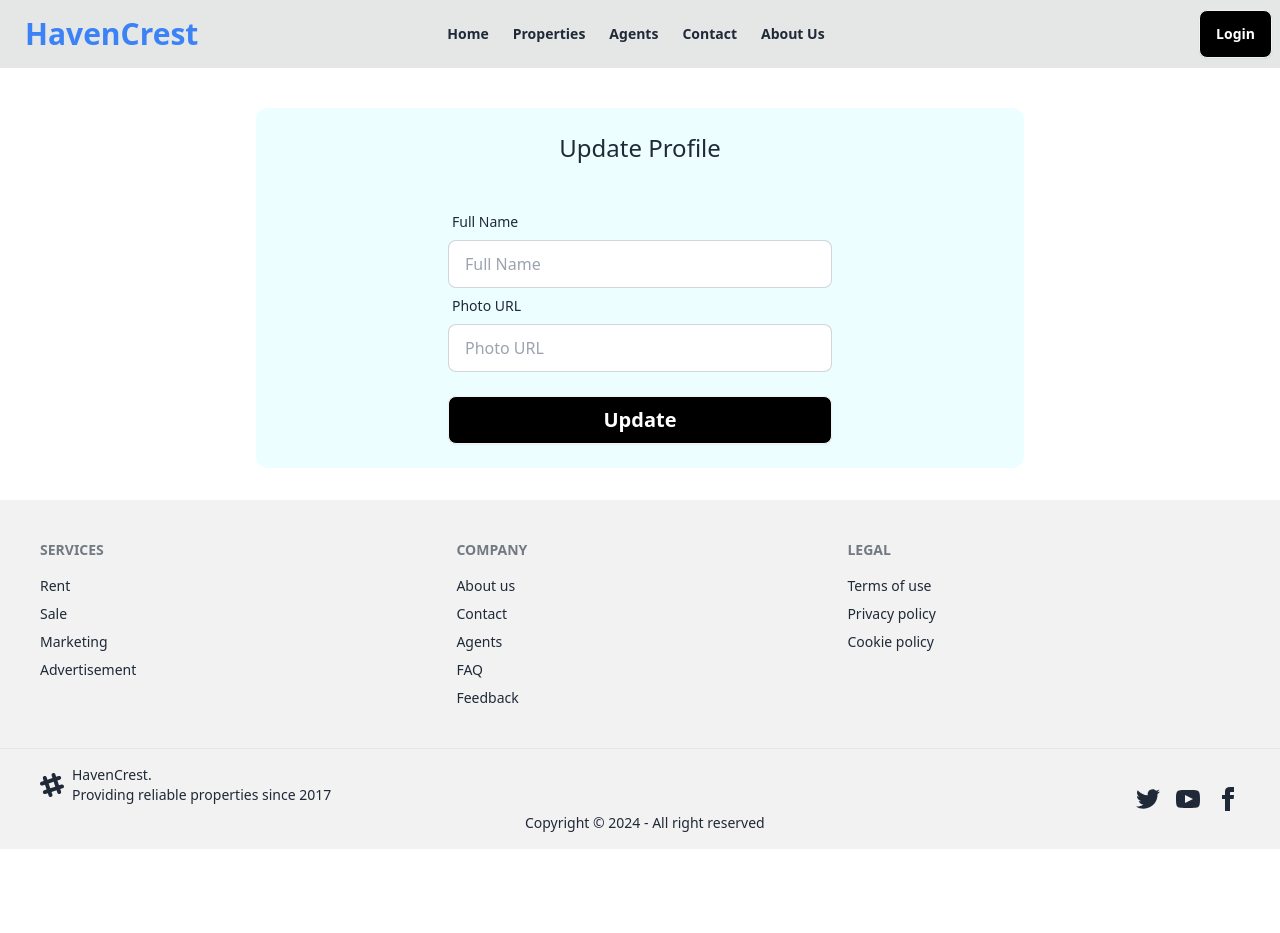
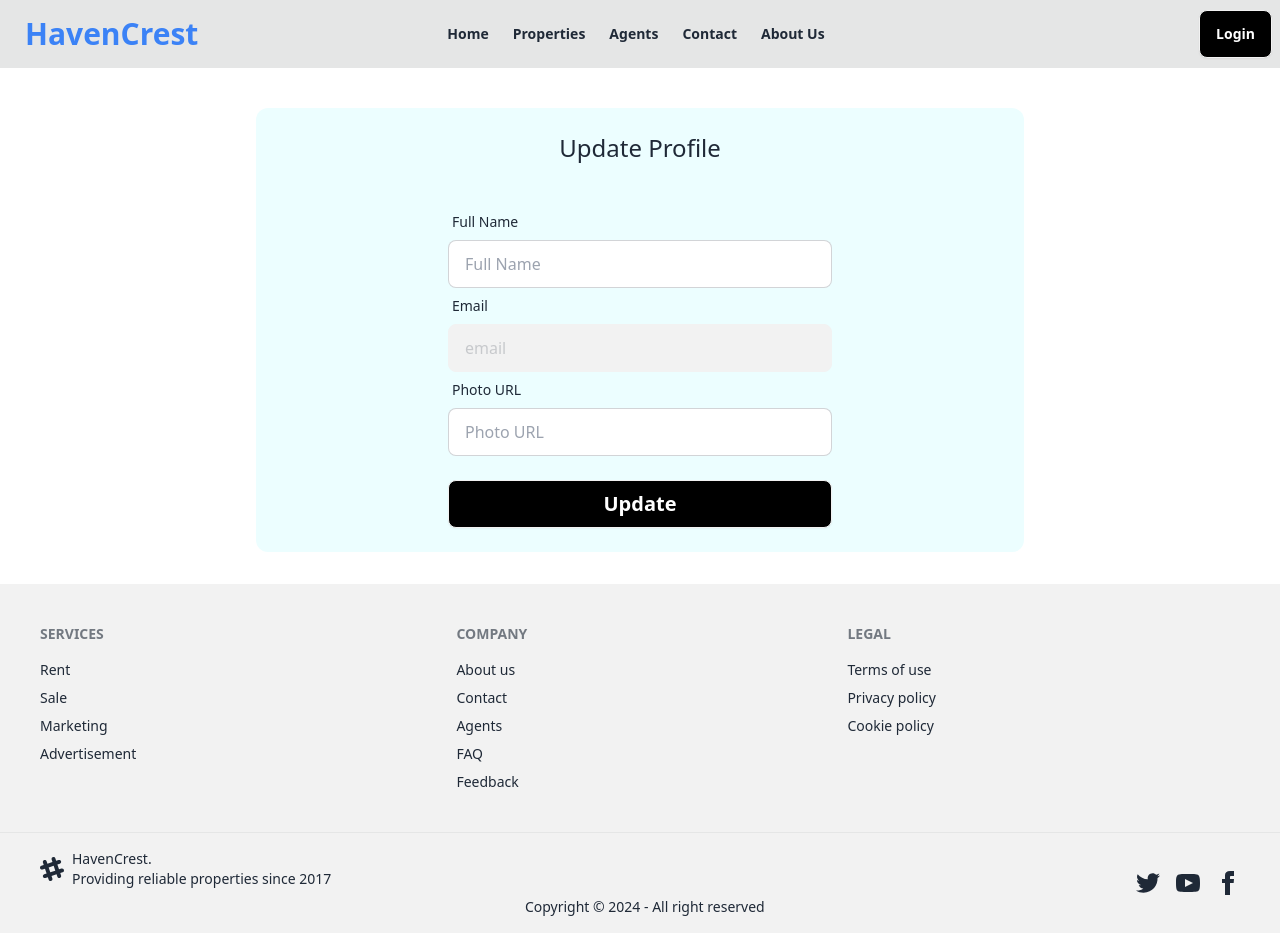
Before and after one commit to tazim5032/residential-real-estate, a React (Vite) app: page /update in a window 1280 px wide. Before the commit the page ends 849 px from the top, so only its background shows below. Built offline with nearby package versions, Linux system fonts and the light colour scheme; no server answers.

Commit message:
read me added

```diff
--- a/src/Components/Navbar.jsx
+++ b/src/Components/Navbar.jsx
@@ -60,7 +60,7 @@ const Navbar = () => {
                 {
                     user ? <NavLink className={({ isActive }) => isActive ?
                         'text-[#23BE0A] border border-green-500 p-2 sm:mr-2 rounded' : 'p-2 sm:mr-2 rounded'} to="/update">
-                        <a>Update Profile</a></NavLink> :
+                        <a className="font-bold">Update Profile</a></NavLink> :
                         <a></a>
                 }
                 {
--- a/src/Components/PrivateRoute/PrivateRoute.jsx
+++ b/src/Components/PrivateRoute/PrivateRoute.jsx
@@ -8,7 +8,8 @@ const PrivateRoute = ({children}) => {
     const location = useLocation();
 
     if(loading){
-        return <span className="loading loading-bars loading-lg"></span>
+        return <Navigate to='/login' state={location?.pathname || '/'}></Navigate>
+       // return <div className="flex items-center justify-center"><div className="h-[400px] w-1/2 flex items-center justify-center"><span className="loading loading-bars loading-lg"></span></div></div>
     }
 
     if(!user){
--- a/src/Pages/Details.jsx
+++ b/src/Pages/Details.jsx
@@ -3,7 +3,7 @@ import { useParams } from "react-router-dom";
 
 const Details = () => {
     const { id } = useParams();
-    console.log(id);
+    //console.log(id);
     const [product, setProduct] = useState(null);
 
 
@@ -22,10 +22,10 @@ const Details = () => {
         fetchProductDetails();
     }, [id]);
 
-    console.log(product)
+    //console.log(product)
 
     if (!product) {
-        return <span className="loading loading-bars loading-lg"></span>
+        return <div className="flex items-center justify-center"><div className="h-[400px] w-1/2 flex items-center justify-center"><span className="loading loading-bars loading-lg"></span></div></div>
     }
 
     return (
--- a/src/Pages/UpdateUser.jsx
+++ b/src/Pages/UpdateUser.jsx
@@ -1,5 +1,6 @@
 import Helmet from "react-helmet";
 import { useForm } from "react-hook-form";
+import { useNavigate } from "react-router-dom";
 import Swal from "sweetalert2";
 import UseAuth from "../Hook/UseAuth";
 
@@ -16,17 +17,13 @@ const UpdateUser = () => {
         formState: { errors },
     } = useForm()
 
-   // const navigate = useNavigate();
-   // const from = '/login';
+    const navigate = useNavigate();
+   const from = '/update';
 
     const onSubmit = (data) => {
-
-
-
-
                 updateUserProfile(data.fullName, data.photo)
                     .then(() => {
-                        //navigate(from);
+                        navigate(from);
                         Swal.fire({
                             icon: 'success',
                             title: 'Congrats',
@@ -59,6 +56,16 @@ const UpdateUser = () => {
                     {errors.fullName && <span className="text-red-600">Full Name is Required</span>}
                 </div>
 
+                <div className="form-control">
+                    <label className="label">
+                        <span className="label-text">Email</span>
+                    </label>
+                    <input type="email" name="email" placeholder="email"
+                        className="input input-bordered"
+                        disabled
+                    />
+
+                </div>
 
                 <div className="form-control">
                     <label className="label">
```
Also changed, not shown: 1 other file (tests, documents, lock files or other folders).
